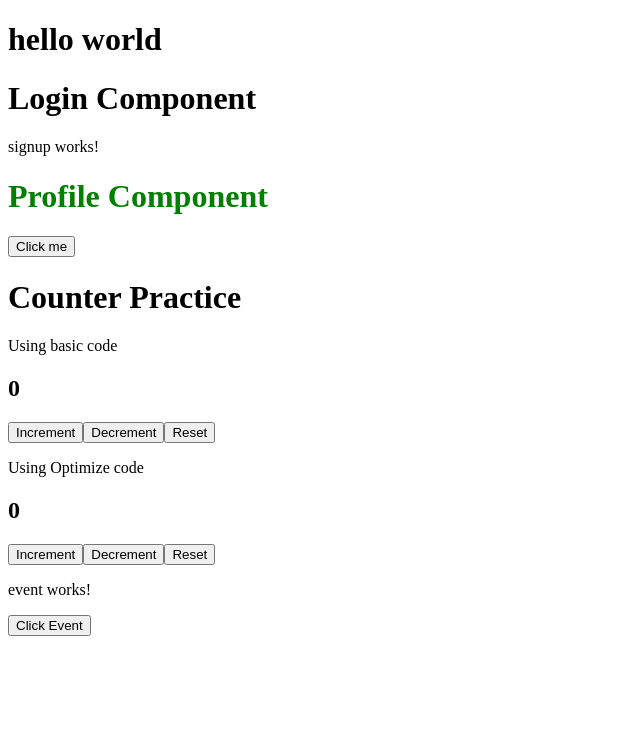
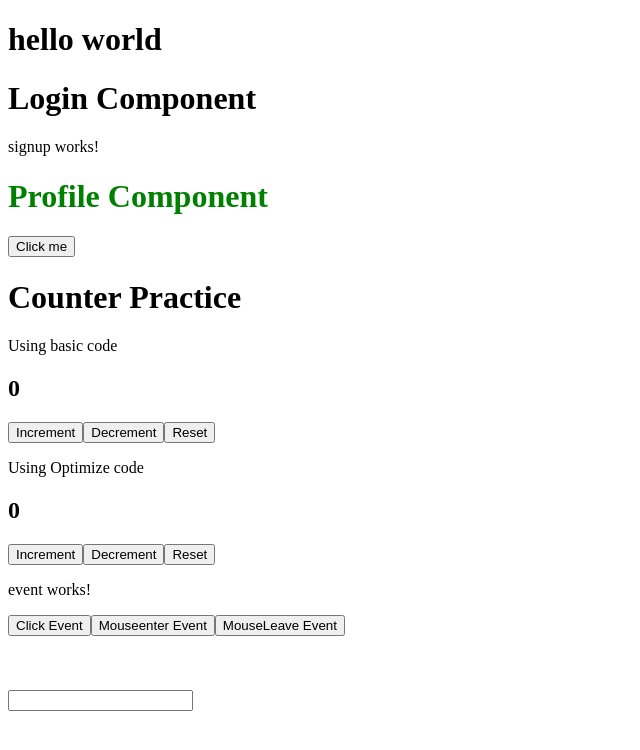
Before and after one commit to Abhiscoder/Angular-, an Angular app: page / in a window 1280 px wide. Shown: the top 750 px of the page, without its empty margins (0-640 px from the left). Built offline with nearby package versions, Linux system fonts and the light colour scheme.

Commit message:
inputEvent handle

```diff
--- a/src/app/eventt/eventt.html
+++ b/src/app/eventt/eventt.html
@@ -1,3 +1,17 @@
 <p>event works!</p>
 
 <button (click)="handleEvent($event)" class="event-btn">Click Event</button>
+<button (mouseenter)="handleEvent($event)" class="event-btn">Mouseenter Event</button>
+<button (mouseleave)="handleEvent($event)" class="event-btn">MouseLeave Event</button>
+
+
+<br>
+<br>
+<br>
+<br>
+
+<input type="text"
+(input)="inputEvent($event)"
+(focus)="inputEvent($event)"
+(blur)="inputEvent($event)"
+name="user">
--- a/src/app/eventt/eventt.ts
+++ b/src/app/eventt/eventt.ts
@@ -12,4 +12,9 @@ export class Eventt {
     console.log('Target:', event.target);
     console.log('class:', (event.target as Element).className);
   }
+
+  inputEvent(event: Event) {
+    console.log('Input:', (event.target as HTMLInputElement).value);
+    console.log('Input:', event.type);
+  }
 }
```
